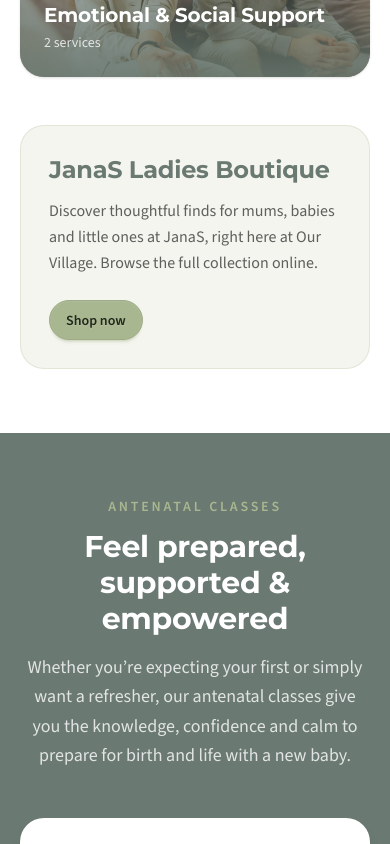
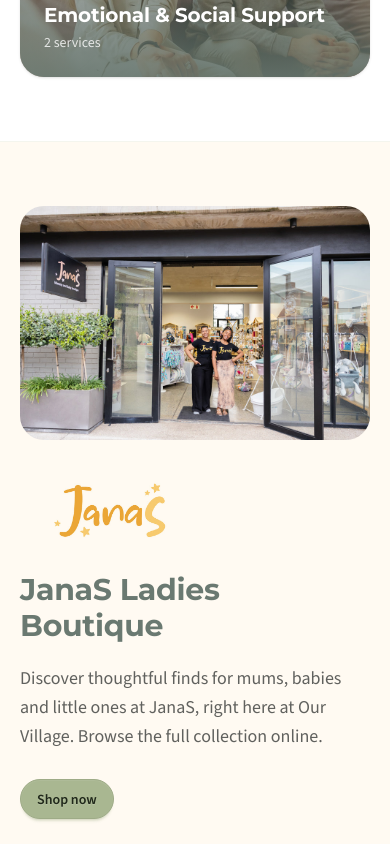
Before and after one commit to JacquesArlow/our-village, a Nuxt app: page / in a window 390 px wide. Shown: the part 4140-4984 px from the top of the page. Built offline with nearby package versions, Linux system fonts and the light colour scheme.

Commit message:
Feature JanaS branding and add shop navigation

```diff
--- a/components/AppFooter.vue
+++ b/components/AppFooter.vue
@@ -30,6 +30,7 @@ const year = 2026
           <li><NuxtLink to="/antenatal-classes/online-antenatal-classes" class="hover:text-primary">Online Antenatal Classes</NuxtLink></li>
           <li><NuxtLink to="/antenatal-classes/inperson-antenatal" class="hover:text-primary">In-Person Antenatal Classes</NuxtLink></li>
           <li><NuxtLink to="/contact-us" class="hover:text-primary">Contact Us</NuxtLink></li>
+          <li><a :href="site.shopUrl" class="btn btn-primary btn-sm mt-1 rounded-full font-semibold normal-case" aria-label="Shop JanaS online">Shop</a></li>
         </ul>
       </div>
 
--- a/components/AppHeader.vue
+++ b/components/AppHeader.vue
@@ -1,5 +1,6 @@
 <script setup lang="ts">
 const open = ref(false)
+const site = useSite()
 const route = useRoute()
 watch(() => route.fullPath, () => (open.value = false))
 
@@ -26,11 +27,12 @@ const links = [
           v-for="l in links"
           :key="l.to"
           :to="l.to"
-          class="rounded-full px-4 py-2 text-sm font-semibold text-base-content/75 transition-colors hover:bg-base-200 hover:text-secondary"
+          class="rounded-full px-3 py-2 text-sm font-semibold text-base-content/75 transition-colors hover:bg-base-200 hover:text-secondary"
           active-class="!text-secondary"
         >
           {{ l.label }}
         </NuxtLink>
+        <a :href="site.shopUrl" class="btn btn-primary btn-sm ml-2 rounded-full font-semibold normal-case" aria-label="Shop JanaS online">Shop</a>
       </nav>
 
       <div class="hidden lg:block">
@@ -71,6 +73,7 @@ const links = [
           >
             {{ l.label }}
           </NuxtLink>
+          <a :href="site.shopUrl" class="btn btn-primary mt-2 rounded-full font-semibold normal-case" aria-label="Shop JanaS online">Shop</a>
           <WhatsAppButton class="mt-2" block />
         </nav>
       </div>
--- a/composables/useSite.ts
+++ b/composables/useSite.ts
@@ -7,6 +7,7 @@ export interface SiteConfig {
   email: string
   address: string
   mapsUrl: string
+  shopUrl: string
   socials: { facebook: string; instagram: string; youtube: string }
 }
 
@@ -19,6 +20,7 @@ const DEFAULT_SITE: SiteConfig = {
   email: 'reception@our-village.co.za',
   address: '525 Alsatian Drive, Garsfontein, Pretoria',
   mapsUrl: 'https://maps.google.com/?q=525+Alsatian+Drive+Garsfontein+Pretoria',
+  shopUrl: 'https://www.janas.co.za/',
   socials: {
     facebook: 'https://www.facebook.com/profile.php?id=61555393723146',
     instagram: 'https://www.instagram.com/our_village_pretoria/',
--- a/pages/index.vue
+++ b/pages/index.vue
@@ -109,16 +109,23 @@ usePageSeo({
             </div>
           </NuxtLink>
         </div>
-        <section aria-labelledby="janas-boutique-title" class="mt-12 flex flex-col items-start gap-6 rounded-3xl border border-primary/25 bg-base-200 p-7 sm:flex-row sm:items-center sm:justify-between sm:p-9">
-          <div class="max-w-2xl">
-            <h2 id="janas-boutique-title" class="font-display text-2xl font-bold text-secondary">JanaS Ladies Boutique</h2>
-            <p class="mt-3 leading-relaxed text-base-content/75">
-              Discover thoughtful finds for mums, babies and little ones at JanaS, right here at Our Village.
-              Browse the full collection online.
-            </p>
-          </div>
-          <a href="https://www.janas.co.za/" class="btn btn-primary shrink-0 rounded-full font-semibold normal-case" aria-label="Shop now at JanaS Ladies Boutique">Shop now</a>
-        </section>
+      </div>
+    </section>
+
+    <section id="janas" aria-labelledby="janas-boutique-title" class="section-y scroll-mt-24 border-t border-base-200 bg-[#fffaf2]">
+      <div class="container-px grid items-center gap-8 lg:grid-cols-2 lg:gap-14">
+        <div class="overflow-hidden rounded-3xl">
+          <img src="/shop/janas-boutique.jpg" alt="The JanaS team welcoming visitors to their boutique" width="960" height="640" loading="lazy" class="aspect-[3/2] w-full object-cover" />
+        </div>
+        <div>
+          <img src="/shop/janas-logo.jpg" alt="JanaS" width="640" height="283" loading="lazy" class="mb-5 h-20 w-auto mix-blend-multiply sm:h-24" />
+          <h2 id="janas-boutique-title" class="font-display text-3xl font-bold text-secondary sm:text-4xl">JanaS Ladies Boutique</h2>
+          <p class="mt-5 max-w-xl text-lg leading-relaxed text-base-content/75">
+            Discover thoughtful finds for mums, babies and little ones at JanaS, right here at Our Village.
+            Browse the full collection online.
+          </p>
+          <a :href="site.shopUrl" class="btn btn-primary mt-7 rounded-full font-semibold normal-case" aria-label="Shop now at JanaS Ladies Boutique">Shop now</a>
+        </div>
       </div>
     </section>
 
```
Also changed, not shown: public/shop/janas-boutique.jpg (added), public/shop/janas-logo.jpg (added).
